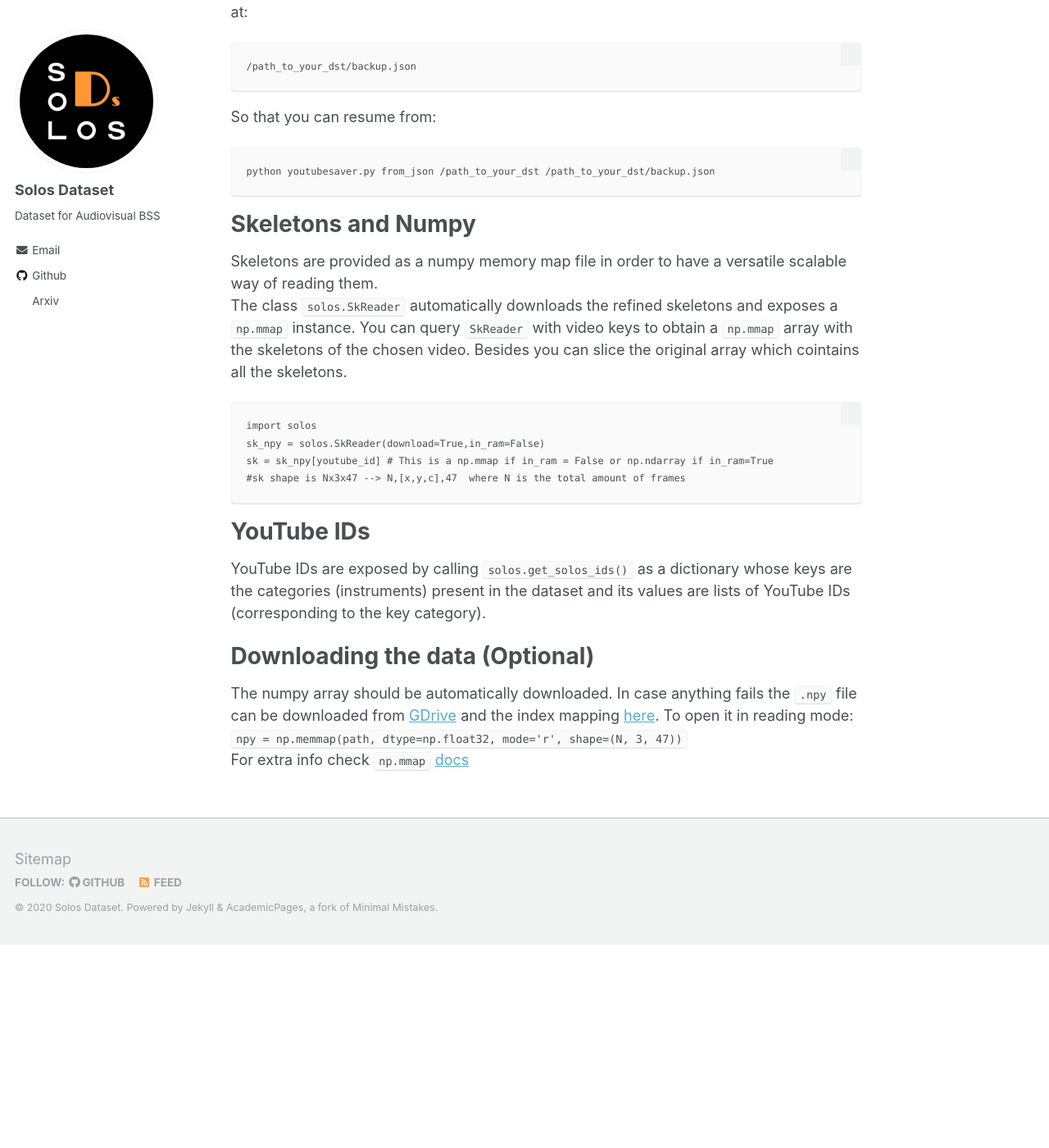
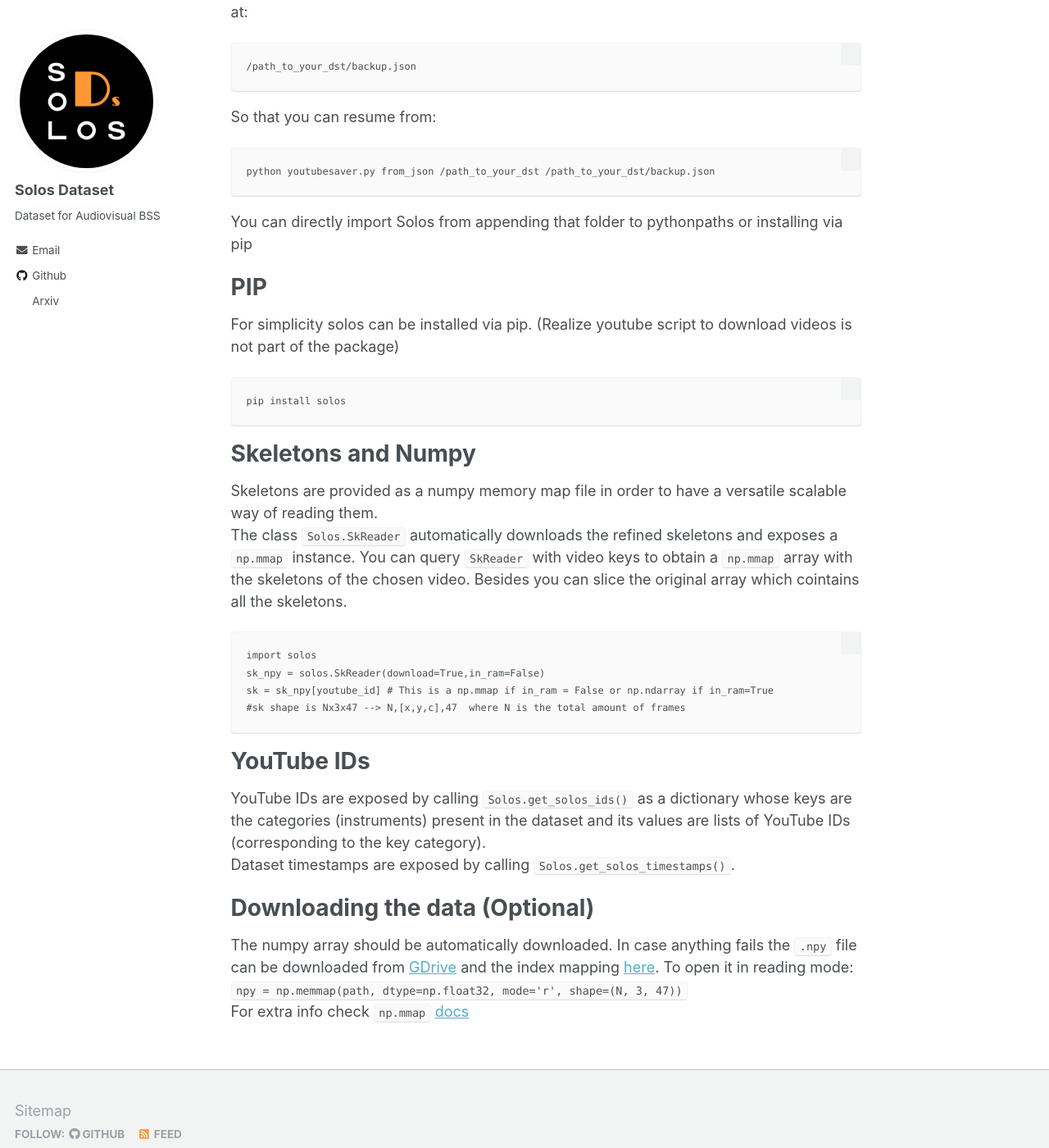
Before and after one commit to JuanFMontesinos/Solos, a Jekyll site: the page built from _pages/python.md, in a window 1280 px wide and 1400 px high, scrolled down 617 px. Shown: the whole window at 82% size. Built offline with Jekyll 4.4.1, drawn with Linux system fonts in a browser that asks for light colours; before the commit the page ends 1769 px from its top, so only the background shows below that.

Commit message:
Update python.md

````diff
--- a/_pages/python.md
+++ b/_pages/python.md
@@ -28,9 +28,16 @@ So that you can resume from:
 ```
 python youtubesaver.py from_json /path_to_your_dst /path_to_your_dst/backup.json
 ```
+You can directly import Solos from appending that folder to pythonpaths or installing via pip
+# PIP
+For simplicity solos can be installed via pip. (Realize youtube script to download videos is not part of the package)
+```
+pip install solos
+```
+
 # Skeletons and Numpy
 Skeletons are provided as a numpy memory map file in order to have a versatile scalable way of reading them.
-The class `solos.SkReader` automatically downloads the refined skeletons and exposes a `np.mmap` instance. You can query `SkReader` with
+The class `Solos.SkReader` automatically downloads the refined skeletons and exposes a `np.mmap` instance. You can query `SkReader` with
 video keys to obtain a `np.mmap` array with the skeletons of the chosen video. Besides you can slice the original array which cointains all the skeletons.
 
 ```
@@ -40,7 +47,8 @@ sk = sk_npy[youtube_id] # This is a np.mmap if in_ram = False or np.ndarray if i
 #sk shape is Nx3x47 --> N,[x,y,c],47  where N is the total amount of frames
 ```
 # YouTube IDs
-YouTube IDs are exposed by calling `solos.get_solos_ids()` as a dictionary whose keys are the categories (instruments) present in the dataset and its values are lists of YouTube IDs (corresponding to the key category).
+YouTube IDs are exposed by calling `Solos.get_solos_ids()` as a dictionary whose keys are the categories (instruments) present in the dataset and its values are lists of YouTube IDs (corresponding to the key category).
+Dataset timestamps are exposed by calling `Solos.get_solos_timestamps()`.
 # Downloading the data (Optional)
 The numpy array should be automatically downloaded. In case anything fails the `.npy` file can be downloaded from [GDrive](https://drive.google.com/file/d/1QRn7KMoJVD342VjpxsQh_uyQPhH2859B/view?usp=sharing) and the index mapping [here](https://drive.google.com/file/d/1vkVDWDcChYaiVjp0PmOgQgZdLIYbWeaV/view?usp=sharing).
 To open it in reading mode:
````
